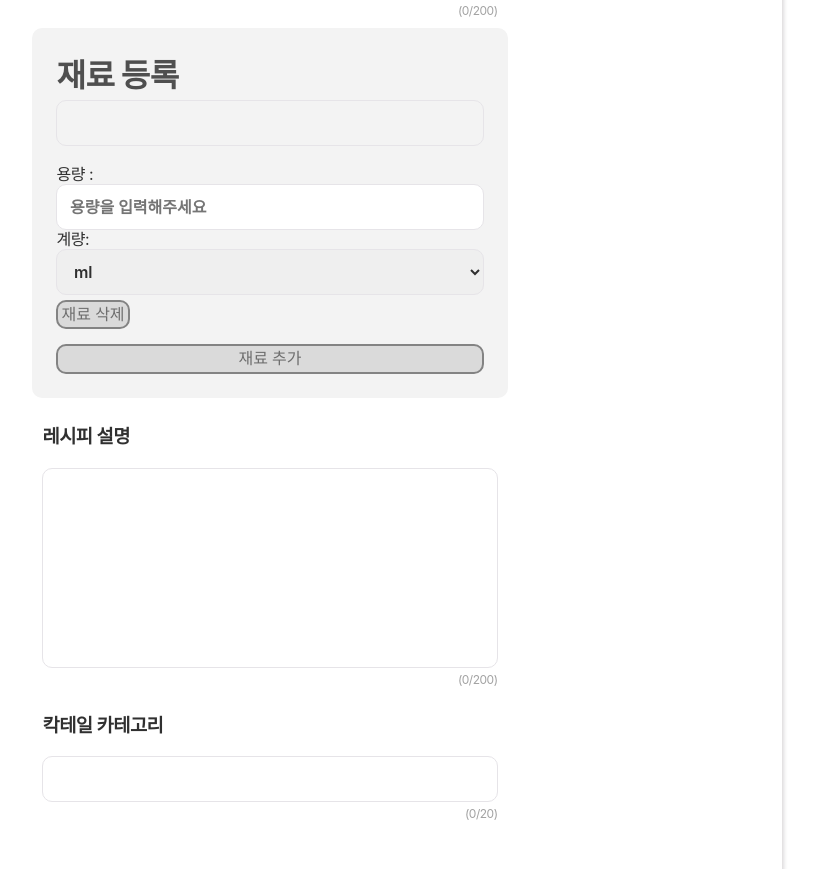
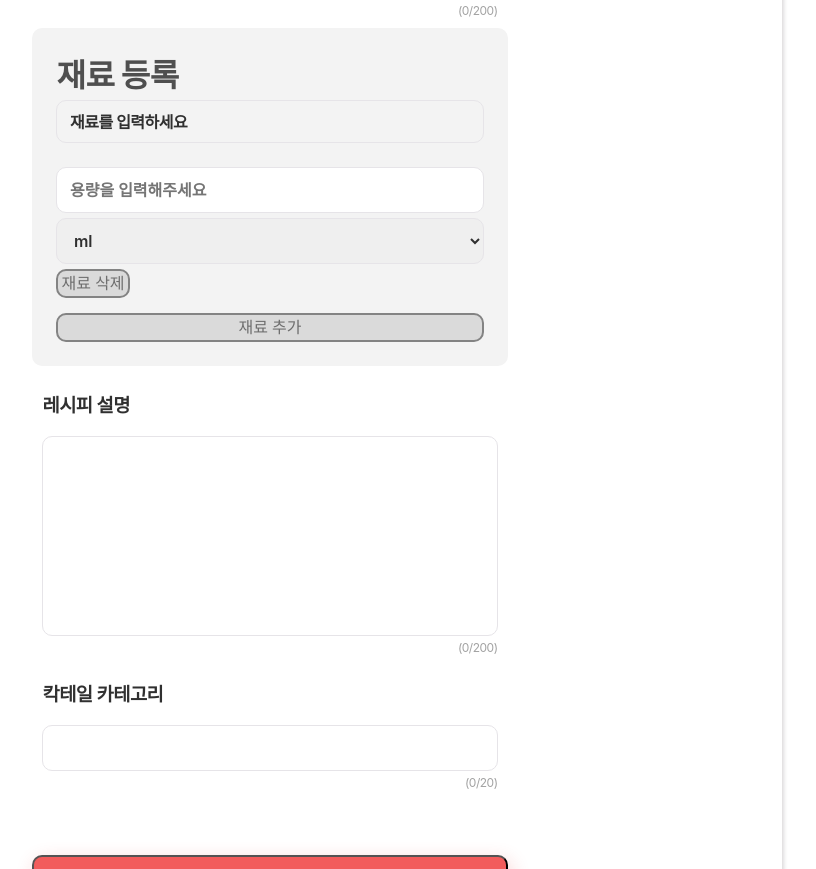
Before and after one commit to baehyunjun97/cocktail, a React (Create React App) app in the folder reactCocktailWorkspace/: page /recepiUpload in a window 1280 px wide. Shown: the part 1071-1940 px from the top of the page, without its empty margins (370-1186 px from the left). Built offline with nearby package versions, Linux system fonts and the light colour scheme.

Commit message:
css 버튼 수정 및 재료 페이지네이션 진행

```diff
--- a/reactCocktailWorkspace/src/components/newcocktails/IngInput.jsx
+++ b/reactCocktailWorkspace/src/components/newcocktails/IngInput.jsx
@@ -20,9 +20,23 @@ const StyledIngInputDiv = styled.div`
       padding-bottom: 0.5rem;
   }
 
-  & input, select , .inputDiv {
+  & .inputDiv {
+    width: 100%;
+    padding-top: 0.8rem;
+    padding-left: 12.5px;
+    line-height: 19px;
+    border: 1.4px solid rgb(230, 228, 232);
+    border-radius: 10px;
+    transition: all 1s ease 0s;
+    height: 2.7rem;
+    color: rgb(48, 48, 48);
+    font-weight: 600;
+  }
+
+  & input, select {
     width: 100%;
     padding-left: 12.5px;
+    margin-top: 5px;
     line-height: 19px;
 
     border: 1.4px solid rgb(230, 228, 232);
@@ -32,7 +46,6 @@ const StyledIngInputDiv = styled.div`
     color: rgb(48, 48, 48);
     font-weight: 600;
   }
-
 
   & button{
     margin-top: 5px;
@@ -44,6 +57,10 @@ const StyledIngInputDiv = styled.div`
     font-weight: 550;
     cursor: auto;
   }
+
+  & defaultOption{
+    color: rgb(110, 110, 110);
+  }
 `;
 
 //component IngredientForm
@@ -54,7 +71,6 @@ const IngredientForm = ({ index, onDelete, handleChangeIng, isLast }) => {
 
   const handleSelectedIng = (ingVo) => {
       setSelectedIng(ingVo);
-      console.log('최종전달본 : ' + JSON.stringify(selectedIng));
   };
 
   return (
@@ -65,19 +81,23 @@ const IngredientForm = ({ index, onDelete, handleChangeIng, isLast }) => {
         <div
           onClick={() => {setModalVisible(!isModalVisible);}}
           name={`ingNo_${index}`}
-
         >
            <div className='inputDiv'>
-           {selectedIng.name}
+
+           {selectedIng && selectedIng.no ? (
+              <>
+                <p>{`${selectedIng.name}`}</p>
+              </>
+            ) : (
+              <p>재료를 입력하세요</p>
+            )}
              <IngSearchModal isModalVisible={isModalVisible} onHandleSelectedIng = {handleSelectedIng} />
            </div>
         </div>
 
         <br />
-        용량 :
         <input type="number" name={`amount_${index}`} onChange={(e) => handleChangeIng(index, 'amount', e.target.value)} placeholder='용량을 입력해주세요'/>
         <br />
-        계량:
         <select name={`amountNo_${index}`} onChange={(e) => handleChangeIng(index, 'amountNo', e.target.value)}>
           <option value="1">ml</option>
           <option value="2">gram</option>
--- a/reactCocktailWorkspace/src/components/newcocktails/IngSearchModal.jsx
+++ b/reactCocktailWorkspace/src/components/newcocktails/IngSearchModal.jsx
@@ -22,35 +22,35 @@ const StyledIngSearchModalDiv = styled.div`
   & .Header {
     margin-top: 10px;
   }
+
+  & .controllBtn{
+    margin: 0px 20px 15px;
+    cursor: pointer;
+  }
 `;
+const ITEMS_PER_PAGE = 5;
 
-//component 시작
 const IngSearchModal = ({ isModalVisible, onHandleSelectedIng }) => {
   const [search, setSearch] = useState("");
   const [ingVolist, setIngVolist] = useState([]);
   const [selectedIng, setSelectedIng] = useState("");
+  const [currentPage, setCurrentPage] = useState(1);
+  const [totalPages, setTotalPages] = useState(1);
 
-  //props 전달용
   useEffect(() => {
-    onHandleSelectedIng(selectedIng); // Notify the parent component about the updated ingredients
+    onHandleSelectedIng(selectedIng);
   }, [selectedIng, onHandleSelectedIng]);
 
-
-
-  //prevent 용
   const handleFormSubmit = async (event) => {
-    event.preventDefault(); // Prevents the default form submission behavior
+    event.preventDefault();
   };
 
-  //input 문자열에 따라 like구문 실행 (검색)
   const handleSearchChange = async (event) => {
     const inputValue = event.target.value;
     setSearch(inputValue);
-
-    // Fetch data and update ingVolist whenever the input value changes
     await fetchData(inputValue);
   };
-  //검색데이터 fetch
+
   const fetchData = async (inputValue) => {
     try {
       const response = await fetch('http://127.0.0.1:8888/app/cocktail/regist/ingList', {
@@ -58,17 +58,31 @@ const IngSearchModal = ({ isModalVisible, onHandleSelectedIng }) => {
         headers: {
           'Content-Type': 'application/json',
         },
-        body: JSON.stringify({ name: inputValue })
+        body: JSON.stringify({ name: inputValue }),
       });
 
       const result = await response.json();
-
-      // Update ingVolist with the fetched data
       setIngVolist(result);
+      setTotalPages(calculateTotalPages(result));
+      setCurrentPage(1); // Reset to the first page when new data is fetched
     } catch (error) {
       console.error('Error fetching data:', error);
     }
   };
+
+  const calculateTotalPages = (data) => {
+    return Math.ceil(data.length / ITEMS_PER_PAGE);
+  };
+
+  const handlePageChange = (e,newPage) => {
+    e.stopPropagation();
+    setCurrentPage(newPage);
+  };
+
+  const indexOfLastItem = currentPage * ITEMS_PER_PAGE;
+  const indexOfFirstItem = indexOfLastItem - ITEMS_PER_PAGE;
+  const currentItems = ingVolist.slice(indexOfFirstItem, indexOfLastItem);
+
 
   return (
     <>
@@ -87,13 +101,31 @@ const IngSearchModal = ({ isModalVisible, onHandleSelectedIng }) => {
             </form>
           </div>
           <div className='ResultContainer'>
-            {/* Display the contents of ingVolist in real-time */}
-            {ingVolist.map((ingVo, index) => (
-              <div key={index} onClick={ () => { setSelectedIng( ingVo )} }>
+            {/* Display only the current items based on the current page */}
+            {currentItems.map((ingVo, index) => (
+              <div key={index} onClick={() => { setSelectedIng(ingVo) }}>
                 <p>{ingVo.name}</p>
                 <hr />
               </div>
             ))}
+            {/* Pagination controls */}
+            <div>
+              <button
+                onClick={(e) => handlePageChange(e,currentPage - 1)}
+                disabled={currentPage === 1}
+                className='controllBtn'
+              >
+                이전
+              </button>
+              <span>{`${currentPage} / ${totalPages}`}</span>
+              <button
+                onClick={(e) => handlePageChange(e,currentPage + 1)}
+                disabled={indexOfLastItem >= ingVolist.length}
+                className='controllBtn'
+              >
+                다음
+              </button>
+            </div>
           </div>
         </StyledIngSearchModalDiv>
       )}
```
